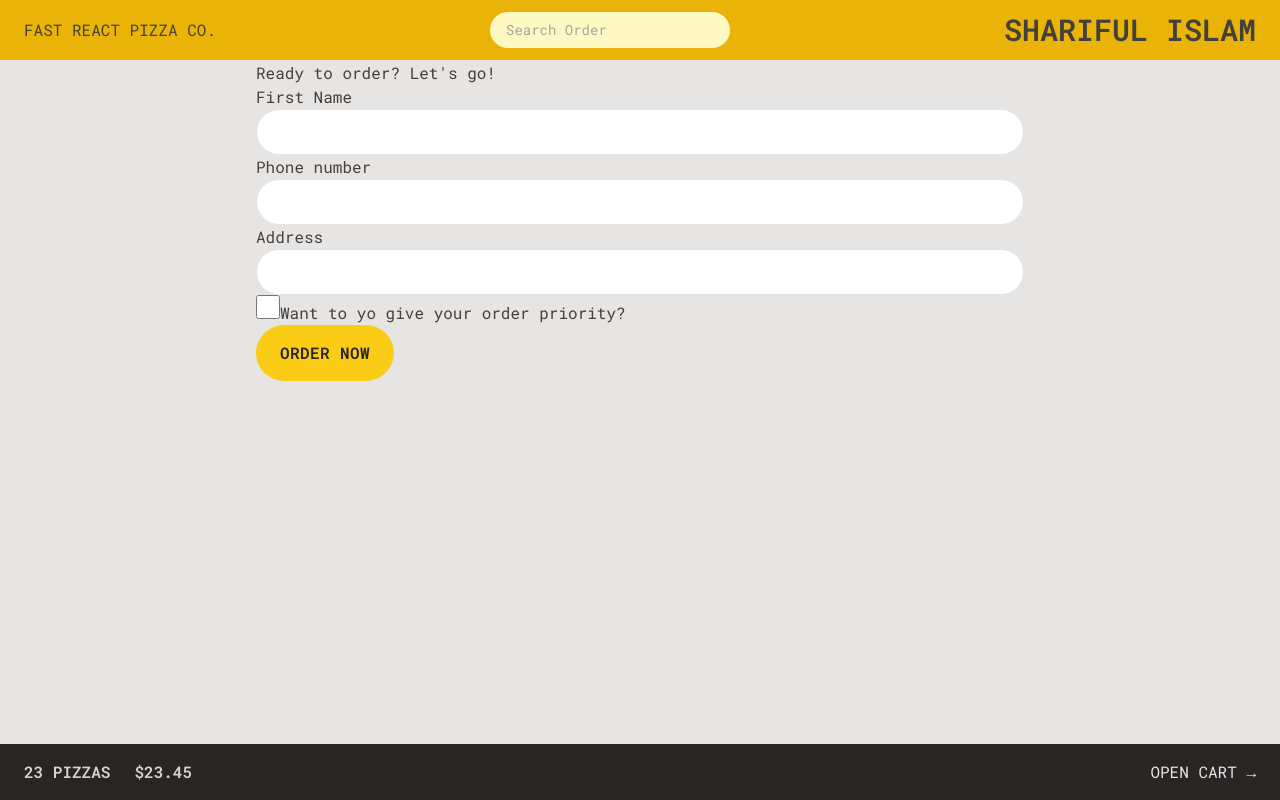
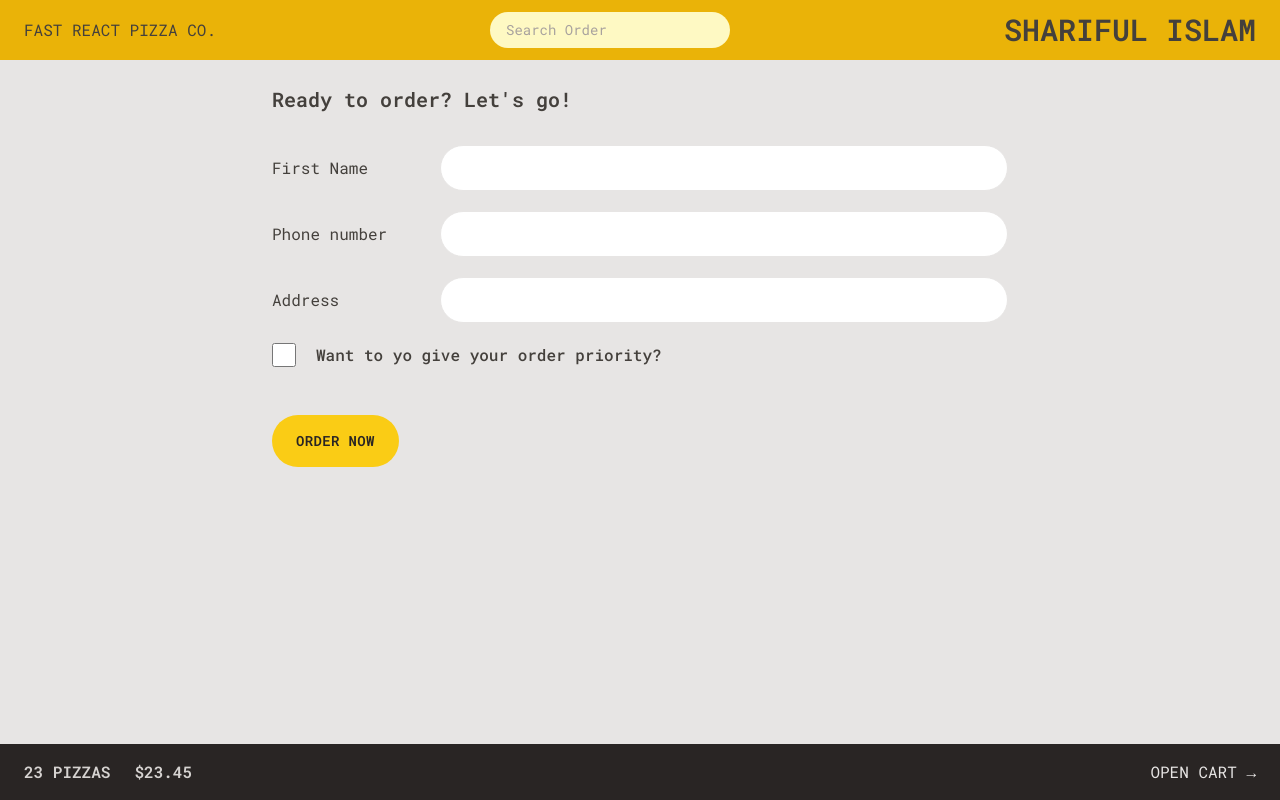
Before and after one commit to ajab-sharif/Pizza-Menu, a React (Vite) app: page /order/new in a window 1280 px wide. Built offline with nearby package versions, Linux system fonts and the light colour scheme.

Commit message:
order and cart styles

```diff
--- a/index.html
+++ b/index.html
@@ -2,7 +2,6 @@
 <html lang="en">
   <head>
     <meta charset="UTF-8" />
-    <link rel="icon" type="image/svg+xml" href="/vite.svg" />
     <meta name="viewport" content="width=device-width, initial-scale=1.0" />
     <link rel="preconnect" href="https://fonts.googleapis.com" />
     <link rel="preconnect" href="https://fonts.gstatic.com" crossorigin />
@@ -11,7 +10,7 @@
       rel="stylesheet"
     />
 
-    <title>Vite + React</title>
+    <title>Fast React Pizza Co.</title>
   </head>
   <body class="bg-stone-200 text-stone-700">
     <div id="root"></div>
--- a/src/features/cart/Cart.jsx
+++ b/src/features/cart/Cart.jsx
@@ -2,6 +2,8 @@
 import { Link } from 'react-router-dom';
 import LinkButton from '../../ui/LinkButton';
 import Button from '../../ui/Button';
+import CartItem from './CartItem';
+
 const fakeCart = [
   {
     pizzaId: 12,
@@ -29,14 +31,21 @@
   const cart = fakeCart;
 
   return (
-    <div>
+    <div className="px-4 py-3 ">
       <LinkButton to="/menu">&larr; Back to menu</LinkButton>
 
-      <h2>Your cart, %NAME%</h2>
-      <div>
+      <h2 className="mt-7 text-xl font-semibold ">Your cart, %NAME%</h2>
+      <ul className="mt-3 divide-y divide-stone-200 border-b">
+        {cart.map((item) => (
+          <CartItem item={item} key={item.id} />
+        ))}
+      </ul>
+      <div className="-x-2 mt-6 space-x-2">
         {/* <Link to="/order/new">Order pizzas</Link> */}
-        <Button to="/order/new">Order pizzas</Button>
-        <button type="primary">Clear cart</button>
+        <Button type="primary" to="/order/new">
+          Order pizzas
+        </Button>
+        <Button type="secondary">Clear cart</Button>
       </div>
     </div>
   );
--- a/src/features/cart/CartItem.jsx
+++ b/src/features/cart/CartItem.jsx
@@ -1,12 +1,18 @@
+/* eslint-disable no-unused-vars */
+/* eslint-disable react/prop-types */
+import Button from '../../ui/Button';
+import { formatCurrency } from './../../utils/helpers';
+
 function CartItem({ item }) {
   const { pizzaId, name, quantity, totalPrice } = item;
   return (
-    <li>
-      <p>
+    <li className="py-3 sm:flex sm:items-center sm:justify-between">
+      <p className="mb-1 sm:mb-0">
         {quantity}&times; {name}
       </p>
-      <div>
-        <p>{formatCurrency(totalPrice)}</p>
+      <div className="space flex items-center justify-between sm:gap-6">
+        <p className="text-sm font-bold">{formatCurrency(totalPrice)}</p>
+        <Button type="small">delete</Button>
       </div>
     </li>
   );
--- a/src/features/order/CreateOrder.jsx
+++ b/src/features/order/CreateOrder.jsx
@@ -42,32 +42,41 @@
   const cart = fakeCart;
 
   return (
-    <div>
-      <h2>Ready to order? Let's go!</h2>
+    <div className="px-4 py-6">
+      <h2 className="mb-8 text-xl font-semibold">Ready to order? Let's go!</h2>
 
       {/* <Form method="POST" action="/order/new"> */}
       <Form method="POST">
-        <div>
-          <label>First Name</label>
-          <input type="text" className="input" name="customer" required />
+        <div className="mb-5 flex flex-col gap-2 sm:flex-row sm:items-center">
+          <label className="sm:basis-40">First Name</label>
+          <input type="text" className="input grow" name="customer" required />
         </div>
 
-        <div>
-          <label>Phone number</label>
-          <div>
-            <input type="tel" name="phone" required className="input" />
-          </div>
-          {fromError?.phone && <p>{fromError.phone}</p>}
-        </div>
-
-        <div>
-          <label>Address</label>
-          <div>
-            <input type="text" name="address" required className="input" />
+        <div className="mb-5 flex flex-col gap-2 sm:flex-row sm:items-center">
+          <label className="sm:basis-40">Phone number</label>
+          <div className="grow">
+            <input type="tel" name="phone" required className="input w-full" />
+            {fromError?.phone && (
+              <p className="mt-2 rounded-md bg-red-100 p-2 text-sm text-red-700">
+                {fromError.phone}
+              </p>
+            )}
           </div>
         </div>
 
-        <div>
+        <div className="mb-5 flex flex-col gap-2 sm:flex-row sm:items-center">
+          <label className="sm:basis-40">Address</label>
+          <div className="grow">
+            <input
+              className="input w-full"
+              type="text"
+              name="address"
+              required
+            />
+          </div>
+        </div>
+
+        <div className="mb-12 flex items-center gap-5">
           <input
             className="h-6 w-6 accent-yellow-400 focus:ring focus:ring-yellow-400 focus:ring-offset-2 md:px-6 md:py-3"
             type="checkbox"
@@ -77,7 +86,9 @@
             // value={withPriority}
             // onChange={(e) => setWithPriority(e.target.checked)}
           />
-          <label htmlFor="priority">Want to yo give your order priority?</label>
+          <label htmlFor="priority" className="font-medium">
+            Want to yo give your order priority?
+          </label>
         </div>
 
         <div>
--- a/src/features/order/Order.jsx
+++ b/src/features/order/Order.jsx
@@ -1,13 +1,15 @@
 /* eslint-disable no-unused-vars */
 // Test ID: IIDSAT
 
-import { useLoaderData } from "react-router-dom";
-import { getOrder } from "../../services/apiRestaurant";
+import { useLoaderData } from 'react-router-dom';
+import { getOrder } from '../../services/apiRestaurant';
+import OrderItem from './OrderItem';
+
 import {
   calcMinutesLeft,
   formatCurrency,
   formatDate,
-} from "./../../utils/helpers";
+} from './../../utils/helpers';
 
 function Order() {
   const order = useLoaderData();
@@ -24,29 +26,49 @@
   const deliveryIn = calcMinutesLeft(estimatedDelivery);
 
   return (
-    <div>
-      <div>
-        <h2>Status</h2>
+    <div className="space-y-8 px-4 py-6">
+      <div className="flex flex-wrap items-center justify-between gap-2">
+        <h2 className="text-xl font-semibold">Order #{id} status</h2>
 
-        <div>
-          {priority && <span>Priority</span>}
-          <span>{status} order</span>
+        <div className="space-x-2 ">
+          {priority && (
+            <span className="rounded-full bg-red-500 px-3 py-1 text-sm font-semibold uppercase tracking-wide text-red-50">
+              Priority
+            </span>
+          )}
+          <span className="rounded-full bg-green-500 px-3 py-1 text-sm font-semibold uppercase tracking-wide text-green-50">
+            {status} order
+          </span>
         </div>
       </div>
 
-      <div>
-        <p>
+      <div className="flex flex-wrap items-center justify-between gap-2 bg-stone-200 px-6 py-5 ">
+        <p className="font-medium ">
           {deliveryIn >= 0
             ? `Only ${calcMinutesLeft(estimatedDelivery)} minutes left 😃`
-            : "Order should have arrived"}
+            : 'Order should have arrived'}
         </p>
-        <p>(Estimated delivery: {formatDate(estimatedDelivery)})</p>
+        <p className="text-xs text-stone-500">
+          (Estimated delivery: {formatDate(estimatedDelivery)})
+        </p>
       </div>
-
-      <div>
-        <p>Price pizza: {formatCurrency(orderPrice)}</p>
-        {priority && <p>Price priority: {formatCurrency(priorityPrice)}</p>}
-        <p>To pay on delivery: {formatCurrency(orderPrice + priorityPrice)}</p>
+      <ul className="divide-y divide-stone-200 border-b border-t">
+        {cart.map((item) => (
+          <OrderItem item={item} key={item.id} />
+        ))}
+      </ul>
+      <div className="space-y-2 bg-stone-200 px-6 py-5">
+        <p className="text-sm font-medium text-stone-600">
+          Price pizza: {formatCurrency(orderPrice)}
+        </p>
+        {priority && (
+          <p className="text-sm font-medium text-stone-600">
+            Price priority: {formatCurrency(priorityPrice)}
+          </p>
+        )}
+        <p className="text-xl font-semibold text-stone-600">
+          To pay on delivery: {formatCurrency(orderPrice + priorityPrice)}
+        </p>
       </div>
     </div>
   );
--- a/src/features/order/OrderItem.jsx
+++ b/src/features/order/OrderItem.jsx
@@ -1,17 +1,17 @@
 /* eslint-disable no-unused-vars */
 /* eslint-disable react/prop-types */
-import { formatCurrency } from "../../utils/helpers";
+import { formatCurrency } from '../../utils/helpers';
 
 function OrderItem({ item, isLoadingIngredients, ingredients }) {
   const { quantity, name, totalPrice } = item;
 
   return (
-    <li>
-      <div>
+    <li className="py-3">
+      <div className="flex items-center justify-between gap-4 text-sm">
         <p>
-          <span>{quantity}&times;</span> {name}
+          <span className="font-bold">{quantity}&times;</span> {name}
         </p>
-        <p>{formatCurrency(totalPrice)}</p>
+        <p className="font-bold">{formatCurrency(totalPrice)}</p>
       </div>
     </li>
   );
--- a/src/index.css
+++ b/src/index.css
@@ -4,7 +4,7 @@
 
 @layer components {
   .input {
-    @apply w-full rounded-full border border-stone-200 px-4 py-2 text-sm outline-none transition-all placeholder:text-stone-400 focus:ring focus:ring-yellow-400 md:px-6 md:py-3;
+    @apply rounded-full border border-stone-200 px-4 py-2 text-sm outline-none transition-all placeholder:text-stone-400 focus:ring focus:ring-yellow-400 md:px-6 md:py-3;
   }
 
   /* https://dev.to/afif/i-made-100-css-loaders-for-your-next-project-4eje */
--- a/src/ui/Button.jsx
+++ b/src/ui/Button.jsx
@@ -4,12 +4,13 @@
 
 function Button({ children, disabled, to, type }) {
   const base =
-    'inline-block rounded-full bg-yellow-400 font-semibold uppercase tracking-wide text-stone-800 duration-300 hover:bg-yellow-300 hover:transition-colors focus:bg-yellow-300 focus:outline-none focus:ring focus:ring-yellow-300 focus:ring-offset-2';
+    'inline-block text-sm rounded-full bg-yellow-400 font-semibold uppercase tracking-wide text-stone-800 duration-300 hover:bg-yellow-300 hover:transition-colors focus:bg-yellow-300 focus:outline-none focus:ring focus:ring-yellow-300 focus:ring-offset-2';
   const styles = {
     primary: base + ' md:px-6 md:py-4 px-4 py-3',
     small: base + ' py-2 md:px-4 md:py-2.5 px-4 text-xs',
+    secondary:
+      'inline-block rounded-full border-2 text-sm border-stone-300 font-semibold uppercase tracking-wide text-stone-400 transition-colors duration-300  hover:transition-colors hover:bg-stone-300  focus:bg-yellow-300 focus:outline-none focus:ring focus:ring-yellow-300 hover:text-stone-800 focus:text-stone-800 focus:ring-offset-2 md:px-6 md:py-4 px-4 py-3',
   };
-  console.log(styles);
   if (to)
     return (
       <Link to={to} className={styles[type]}>
```
